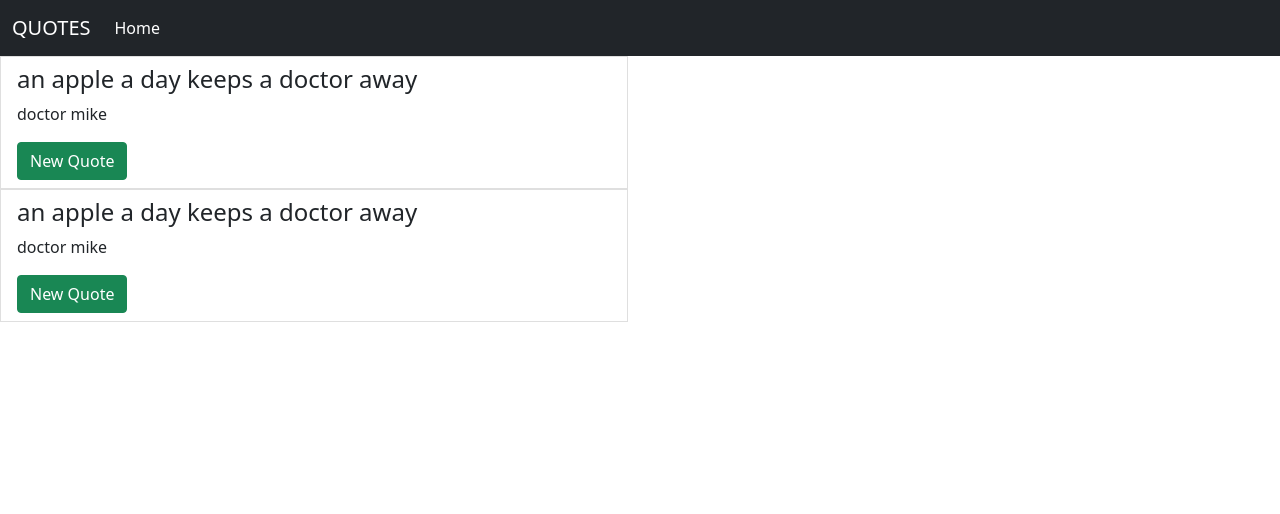
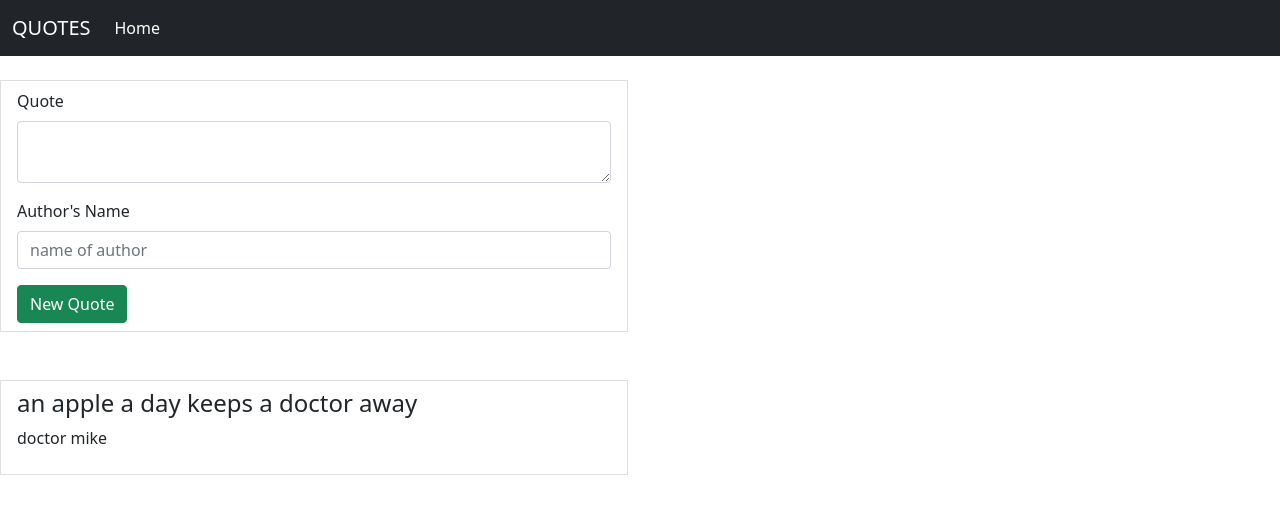
Before and after one commit to JoyChristine/Quotes, an Angular app: page / in a window 1280 px wide. Shown: the top 514 px of the page. Built offline with nearby package versions, Linux system fonts and the light colour scheme.

Commit message:
initial commit

```diff
--- a/src/app/app.module.ts
+++ b/src/app/app.module.ts
@@ -6,13 +6,15 @@ import { AppComponent } from './app.component';
 import { HeaderComponent } from './header/header.component';
 import { QuotesComponent } from './quotes/quotes.component';
 import { QuotesItemComponent } from './quotes/quotes-item/quotes-item.component';
+import { QuotesListComponent } from './quotes/quotes-list/quotes-list.component';
 
 @NgModule({
   declarations: [
     AppComponent,
     HeaderComponent,
     QuotesComponent,
-    QuotesItemComponent
+    QuotesItemComponent,
+    QuotesListComponent
   ],
   imports: [
     BrowserModule,
--- a/src/app/quotes/quotes-item/quotes-item.component.html
+++ b/src/app/quotes/quotes-item/quotes-item.component.html
@@ -7,15 +7,16 @@
     </div>
 </div>
 <hr>-->
-<div class="row">
-    <div class="col-xs-12">
-        <a href="#" class = "list-group-item clearfix" *ngFor='let quote of quotes'>
-            <div class="pull-left">
+<div class="list-group-item mt-4">
+    <div class="mb-3">
+        <label for="exampleFormControlTextarea1" class="form-label">Quote</label>
+        <textarea class="form-control" id="exampleFormControlTextarea1" rows="2"></textarea>
+      </div>
+    <div class="mb-3">
+        <label for="exampleFormControlInput1" class="form-label">Author's Name</label>
+        <input type="name" class="form-control" id="authorname" placeholder="name of author">
+      </div>
 
-                <h4 class="list-group-item-heading">{{quote.quote}}</h4>
-                <p class="list-group-item-text">{{quote.author}}</p>
-            </div>
-            <button class="btn btn-success">New Quote</button>
-        </a>
-    </div>
+      <button class="btn btn-success">New Quote</button>
+
 </div>
--- a/src/app/quotes/quotes-item/quotes-item.component.ts
+++ b/src/app/quotes/quotes-item/quotes-item.component.ts
@@ -1,5 +1,4 @@
 import { Component, OnInit } from '@angular/core';
-import { Quotes } from 'src/app/quotes.model';
 
 @Component({
   selector: 'app-quotes-item',
@@ -7,9 +6,7 @@ import { Quotes } from 'src/app/quotes.model';
   styleUrls: ['./quotes-item.component.css']
 })
 export class QuotesItemComponent implements OnInit {
-  quotes : Quotes[] =[
-    new Quotes('an apple a day keeps a doctor away','doctor mike')
-  ];
+
   constructor() { }
 
   ngOnInit(): void {
--- a/src/app/quotes/quotes.component.html
+++ b/src/app/quotes/quotes.component.html
@@ -5,5 +5,5 @@
 
 </div>
 <div class="col-xs-12">
-    <app-quotes-item></app-quotes-item>
+    <app-quotes-list></app-quotes-list>
 </div>
```
